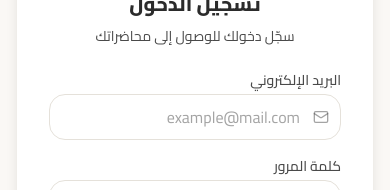
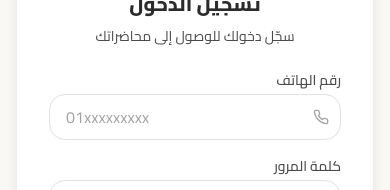
Before and after one commit to mo8379019-oss/nokhba, a React (Vite) app in the folder client/: page /login in a window 390 px wide. Shown: the part 271-461 px from the top of the page. Built offline with nearby package versions, Linux system fonts and the light colour scheme; no server answers.

Commit message:
Change login method from email to phone number

```diff
--- a/client/src/pages/LoginPage.tsx
+++ b/client/src/pages/LoginPage.tsx
@@ -1,6 +1,6 @@
 import { FormEvent, useState } from "react";
 import { Link, useNavigate } from "react-router-dom";
-import { LogIn, Mail, Lock, GraduationCap } from "lucide-react";
+import { LogIn, Phone, Lock, GraduationCap } from "lucide-react";
 import { useAuth } from "../context/AuthContext";
 import { useToast } from "../components/common/Toast";
 
@@ -9,7 +9,7 @@ export function LoginPage() {
   const { showToast } = useToast();
   const navigate = useNavigate();
 
-  const [email, setEmail] = useState("");
+  const [phone, setPhone] = useState("");
   const [password, setPassword] = useState("");
   const [loading, setLoading] = useState(false);
   const [error, setError] = useState<string | null>(null);
@@ -19,7 +19,7 @@ export function LoginPage() {
     setError(null);
     setLoading(true);
     try {
-      await login(email, password);
+      await login(phone.trim(), password);
       showToast("تم تسجيل الدخول بنجاح");
       navigate("/");
     } catch (err) {
@@ -44,16 +44,18 @@ export function LoginPage() {
 
         <form onSubmit={handleSubmit} className="space-y-4">
           <div>
-            <label className="mb-1 block text-sm font-medium text-dark-light">البريد الإلكتروني</label>
+            <label className="mb-1 block text-sm font-medium text-dark-light">رقم الهاتف</label>
             <div className="relative">
-              <Mail className="absolute right-3 top-1/2 h-4 w-4 -translate-y-1/2 text-dark-light/50" />
+              <Phone className="absolute right-3 top-1/2 h-4 w-4 -translate-y-1/2 text-dark-light/50" />
               <input
-                type="email"
+                type="tel"
+                inputMode="tel"
+                autoComplete="tel"
                 required
-                value={email}
-                onChange={(e) => setEmail(e.target.value)}
+                value={phone}
+                onChange={(e) => setPhone(e.target.value)}
                 className="input-field pr-10"
-                placeholder="example@mail.com"
+                placeholder="01xxxxxxxxx"
               />
             </div>
           </div>
@@ -64,6 +66,7 @@ export function LoginPage() {
               <Lock className="absolute right-3 top-1/2 h-4 w-4 -translate-y-1/2 text-dark-light/50" />
               <input
                 type="password"
+                autoComplete="current-password"
                 required
                 value={password}
                 onChange={(e) => setPassword(e.target.value)}
```
